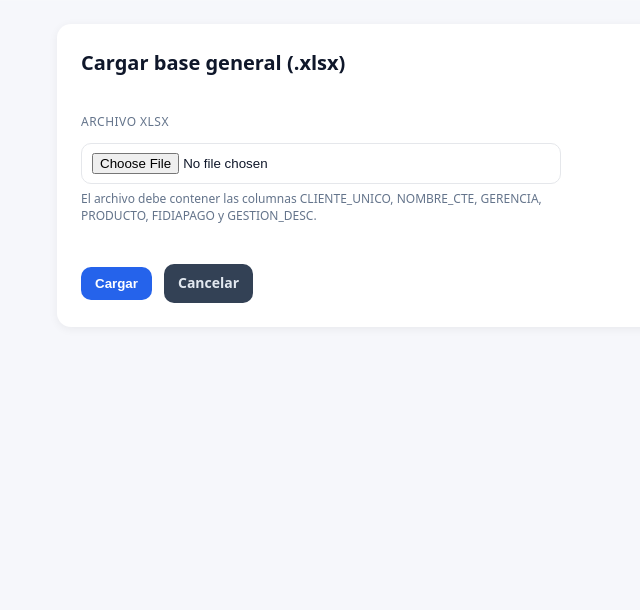
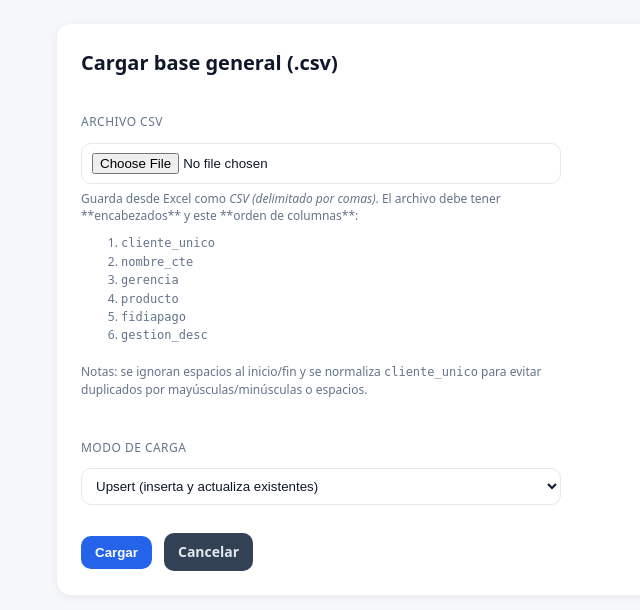
Before and after one commit to KingCAbraham/sistema-registros-web-v2, a Flask app: page /admin/base_general in a window 1280 px wide. Shown: the part 140-750 px from the top of the page, without its empty margins (49-689 px from the left). Run offline with Flask 3, Linux system fonts and the light colour scheme; the visitor is signed in with stand-in values (Sample User, id 1); parts of the project's set-up code (start-up, migrations or seed data) failed here and were passed over.

Commit message:
version para cargar y actualizar registros

```diff
--- a/blueprints/admin/routes.py
+++ b/blueprints/admin/routes.py
@@ -1,6 +1,8 @@
 # blueprints/admin/routes.py
 import io
 import csv
+import os
+import time
 
 from flask import (
     render_template,
@@ -10,16 +12,18 @@ from flask import (
     flash,
     session as _session,
     send_file,
+    current_app,
 )
 from werkzeug.security import generate_password_hash
-from werkzeug.utils import secure_filename
 
-from db import SessionLocal
+from sqlalchemy import text
+
+from db import SessionLocal, engine
 from models import BaseGeneral, TipoConvenio, BocaCobranza, Usuario, Registro
-from services.base_general_loader import load_base_general_xlsx
 
 # Usa el blueprint ya creado en __init__.py
 from . import admin_bp
+
 
 def require_admin():
     if _session.get("role") != "admin":
@@ -27,8 +31,8 @@ def require_admin():
         return False
     return True
 
+
 # --- EXPORTAR REGISTROS POR SEMANA (CSV) ---
-
 @admin_bp.get("/export/semana")
 def export_semana():
     if _session.get("role") != "admin":
@@ -77,34 +81,51 @@ def export_semana():
     # CSV en memoria (BOM + UTF-8 para Excel)
     sio = io.StringIO(newline="")
     w = csv.writer(sio, lineterminator="\n")
-    w.writerow([
-        "ID", "CLIENTE_UNICO", "NOMBRE_SNAP", "GERENCIA_SNAP", "PRODUCTO_SNAP",
-        "FIDIAPAGO_SNAP", "GESTION_DESC_SNAP", "FECHA_PROMESA", "TELEFONO",
-        "SEMANA", "PAGO_INICIAL", "PAGO_SEMANAL", "DURACION_SEMANAS", "NOTAS",
-        "CREADO_POR", "CREADO_EN",
-        "TIPO_CONVENIO", "BOCA_COBRANZA",
-    ])
+    w.writerow(
+        [
+            "ID",
+            "CLIENTE_UNICO",
+            "NOMBRE_SNAP",
+            "GERENCIA_SNAP",
+            "PRODUCTO_SNAP",
+            "FIDIAPAGO_SNAP",
+            "GESTION_DESC_SNAP",
+            "FECHA_PROMESA",
+            "TELEFONO",
+            "SEMANA",
+            "PAGO_INICIAL",
+            "PAGO_SEMANAL",
+            "DURACION_SEMANAS",
+            "NOTAS",
+            "CREADO_POR",
+            "CREADO_EN",
+            "TIPO_CONVENIO",
+            "BOCA_COBRANZA",
+        ]
+    )
     for r in rows:
-        w.writerow([
-            r.id or "",
-            r.cliente_unico or "",
-            r.nombre_cte_snap or "",
-            r.gerencia_snap or "",
-            r.producto_snap or "",
-            r.fidiapago_snap or "",
-            (r.gestion_desc_snap or "").replace("\r", " ").replace("\n", " "),
-            r.fecha_promesa or "",
-            r.telefono or "",
-            r.semana or "",
-            r.pago_inicial or "",
-            r.pago_semanal or "",
-            r.duracion_semanas or "",
-            (r.notas or "").replace("\r", " ").replace("\n", " "),
-            r.creado_por_username or "",
-            r.creado_en or "",
-            r.tipo_convenio_nombre or "",
-            r.boca_cobranza_nombre or "",
-        ])
+        w.writerow(
+            [
+                r.id or "",
+                r.cliente_unico or "",
+                r.nombre_cte_snap or "",
+                r.gerencia_snap or "",
+                r.producto_snap or "",
+                r.fidiapago_snap or "",
+                (r.gestion_desc_snap or "").replace("\r", " ").replace("\n", " "),
+                r.fecha_promesa or "",
+                r.telefono or "",
+                r.semana or "",
+                r.pago_inicial or "",
+                r.pago_semanal or "",
+                r.duracion_semanas or "",
+                (r.notas or "").replace("\r", " ").replace("\n", " "),
+                r.creado_por_username or "",
+                r.creado_en or "",
+                r.tipo_convenio_nombre or "",
+                r.boca_cobranza_nombre or "",
+            ]
+        )
 
     csv_bytes = ("\ufeff" + sio.getvalue()).encode("utf-8")
     filename = f"registros_semana_{semana}.csv"
@@ -112,8 +133,9 @@ def export_semana():
         io.BytesIO(csv_bytes),
         mimetype="text/csv",
         as_attachment=True,
-        download_name=filename,   # si usas Flask <2.0, cambia a attachment_filename=filename
+        download_name=filename,
     )
+
 
 # (opcional) una portada del admin para el link "Admin"
 @admin_bp.get("/")
@@ -122,6 +144,7 @@ def index():
         return redirect(url_for("auth.login"))
     return render_template("admin_index.html")  # crea un template simple si quieres
 
+
 # --------- Base General ----------
 @admin_bp.get("/base_general")
 def base_general():
@@ -129,28 +152,184 @@ def base_general():
         return redirect(url_for("auth.login"))
     return render_template("admin_base_general.html")
 
+
+# --------- Carga CSV → staging → UPSERT a destino ----------
 @admin_bp.post("/base_general")
 def base_general_upload():
+    """
+    Carga SOLO CSV. Inserta nuevos y actualiza existentes por UNIQUE(cliente_unico).
+    Requisitos previos en la BD (una sola vez):
+      - base_general: SOLO un índice UNIQUE(cliente_unico)
+      - base_general_tmp: SIN índices UNIQUE
+    """
     if not require_admin():
         return redirect(url_for("auth.login"))
 
-    file = request.files.get("archivo")
-    if not file or file.filename == "":
-        flash("Selecciona un archivo .xlsx", "warning")
+    f = request.files.get("archivo")
+    mode = (request.form.get("mode") or "upsert").lower()  # "upsert" | "insert"
+
+    if not f or f.filename == "":
+        flash("Selecciona un archivo .csv", "warning")
         return redirect(url_for("admin.base_general"))
 
-    filename = secure_filename(file.filename)
+    if not f.filename.lower().endswith(".csv"):
+        flash("Solo se admite CSV (más rápido que XLSX).", "warning")
+        return redirect(url_for("admin.base_general"))
+
+    # Guarda temporalmente para usar LOAD DATA LOCAL INFILE
+    t0 = time.time()
+    tmp_dir = os.path.join(current_app.instance_path, "uploads")
+    os.makedirs(tmp_dir, exist_ok=True)
+    tmp_path = os.path.join(tmp_dir, f"bg_{int(t0)}.csv")
+    f.save(tmp_path)
+
     try:
-        data = file.read()
-        stats = load_base_general_xlsx(io.BytesIO(data))
+        with engine.begin() as conn:
+            # 1) Limpia staging
+            conn.execute(text("TRUNCATE TABLE sistema_registros.base_general_tmp"))
+
+            # 2) Carga ultra-rápida a staging
+            #    Si tu CSV usa solo '\n', cambia LINES TERMINATED BY '\n'
+            conn.exec_driver_sql(
+                """
+                LOAD DATA LOCAL INFILE %s
+                INTO TABLE sistema_registros.base_general_tmp
+                CHARACTER SET utf8mb4
+                FIELDS TERMINATED BY ',' OPTIONALLY ENCLOSED BY '"'
+                LINES  TERMINATED BY '\r\n'
+                IGNORE 1 LINES
+                (@cliente_unico,@nombre_cte,@gerencia,@producto,@fidiapago,@gestion_desc)
+                SET
+                  cliente_unico = TRIM(@cliente_unico),
+                  nombre_cte    = NULLIF(TRIM(@nombre_cte),''),
+                  gerencia      = NULLIF(TRIM(@gerencia),''),
+                  producto      = NULLIF(TRIM(@producto),''),
+                  fidiapago     = NULLIF(TRIM(@fidiapago),''),
+                  gestion_desc  = NULLIF(TRIM(@gestion_desc),''),
+                  actualizado_en = NOW();
+                """,
+                (tmp_path,),
+            )
+
+            total_tmp = conn.execute(
+                text("SELECT COUNT(*) FROM sistema_registros.base_general_tmp")
+            ).scalar_one()
+
+            # 3) Conteos sobre vista deduplicada (CTE con window function)
+            #    Deduplicamos por UPPER(TRIM(cliente_unico)) quedándonos con la última fila (id DESC)
+            nuevos = conn.execute(
+                text(
+                    """
+                WITH dedup AS (
+                  SELECT s.*,
+                         ROW_NUMBER() OVER (
+                           PARTITION BY UPPER(TRIM(cliente_unico))
+                           ORDER BY id DESC
+                         ) rn
+                  FROM sistema_registros.base_general_tmp s
+                )
+                SELECT COUNT(*)
+                FROM dedup d
+                LEFT JOIN sistema_registros.base_general t
+                  ON UPPER(TRIM(t.cliente_unico)) = UPPER(TRIM(d.cliente_unico))
+                WHERE d.rn = 1
+                  AND t.cliente_unico IS NULL
+                """
+                )
+            ).scalar_one()
+
+            dedup = conn.execute(
+                text(
+                    """
+                WITH dedup AS (
+                  SELECT s.*,
+                         ROW_NUMBER() OVER (
+                           PARTITION BY UPPER(TRIM(cliente_unico))
+                           ORDER BY id DESC
+                         ) rn
+                  FROM sistema_registros.base_general_tmp s
+                )
+                SELECT COUNT(*) FROM dedup WHERE rn = 1
+                """
+                )
+            ).scalar_one()
+
+            # 4) UPSERT (o solo nuevos) normalizando cliente_unico al entrar
+            if mode == "insert":
+                conn.execute(
+                    text(
+                        """
+                    WITH dedup AS (
+                      SELECT s.*,
+                             ROW_NUMBER() OVER (
+                               PARTITION BY UPPER(TRIM(cliente_unico))
+                               ORDER BY id DESC
+                             ) rn
+                      FROM sistema_registros.base_general_tmp s
+                    )
+                    INSERT INTO sistema_registros.base_general
+                      (cliente_unico, nombre_cte, gerencia, producto, fidiapago, gestion_desc)
+                    SELECT UPPER(TRIM(d.cliente_unico)) AS cliente_unico,
+                           d.nombre_cte, d.gerencia, d.producto, d.fidiapago, d.gestion_desc
+                    FROM dedup d
+                    LEFT JOIN sistema_registros.base_general t
+                      ON UPPER(TRIM(t.cliente_unico)) = UPPER(TRIM(d.cliente_unico))
+                    WHERE d.rn = 1
+                      AND t.cliente_unico IS NULL
+                    """
+                    )
+                )
+                insertados = int(nuevos)
+                actualizados = 0
+            else:  # upsert
+                res = conn.execute(
+                    text(
+                        """
+                    WITH dedup AS (
+                      SELECT s.*,
+                             ROW_NUMBER() OVER (
+                               PARTITION BY UPPER(TRIM(cliente_unico))
+                               ORDER BY id DESC
+                             ) rn
+                      FROM sistema_registros.base_general_tmp s
+                    )
+                    INSERT INTO sistema_registros.base_general
+                      (cliente_unico, nombre_cte, gerencia, producto, fidiapago, gestion_desc)
+                    SELECT UPPER(TRIM(d.cliente_unico)) AS cliente_unico,
+                           d.nombre_cte, d.gerencia, d.producto, d.fidiapago, d.gestion_desc
+                    FROM dedup d
+                    WHERE d.rn = 1
+                    ON DUPLICATE KEY UPDATE
+                      nombre_cte = VALUES(nombre_cte),
+                      gerencia   = VALUES(gerencia),
+                      producto   = VALUES(producto),
+                      fidiapago  = VALUES(fidiapago),
+                      gestion_desc = VALUES(gestion_desc),
+                      actualizado_en = NOW()
+                    """
+                    )
+                )
+                # Aproximación de contadores: nuevos conocidos; "actualizados" = dedup - nuevos
+                insertados = int(nuevos)
+                actualizados = max(0, int(dedup) - insertados)
+
+        dt = time.time() - t0
         flash(
-            f"Base cargada. Insertados: {stats['inserted']} | Actualizados: {stats['updated']} | Omitidos: {stats['skipped']}",
+            f"CSV cargado: {total_tmp} filas (dedup: {dedup}). "
+            f"Nuevos insertados: {insertados} | Actualizados: {actualizados}. "
+            f"Tiempo: {dt:.1f}s",
             "success",
         )
     except Exception as e:
-        flash(f"Error al procesar: {e}", "danger")
+        flash(f"Error al procesar CSV: {e}", "danger")
+    finally:
+        try:
+            os.remove(tmp_path)
+        except Exception:
+            pass
 
     return redirect(url_for("admin.base_general"))
+
 
 # ---------- Catálogo: TipoConvenio ----------
 @admin_bp.get("/catalogo/tipos")
@@ -160,6 +339,7 @@ def catalogo_tipos():
     with SessionLocal() as db:
         tipos = db.query(TipoConvenio).order_by(TipoConvenio.nombre.asc()).all()
     return render_template("admin_catalogo_tipos.html", tipos=tipos)
+
 
 @admin_bp.post("/catalogo/tipos")
 def catalogo_tipos_save():
@@ -181,6 +361,7 @@ def catalogo_tipos_save():
     flash("Guardado", "success")
     return redirect(url_for("admin.catalogo_tipos"))
 
+
 # ---------- Catálogo: BocaCobranza ----------
 @admin_bp.get("/catalogo/bocas")
 def catalogo_bocas():
@@ -189,6 +370,7 @@ def catalogo_bocas():
     with SessionLocal() as db:
         bocas = db.query(BocaCobranza).order_by(BocaCobranza.nombre.asc()).all()
     return render_template("admin_catalogo_bocas.html", bocas=bocas)
+
 
 @admin_bp.post("/catalogo/bocas")
 def catalogo_bocas_save():
@@ -210,6 +392,7 @@ def catalogo_bocas_save():
     flash("Guardado", "success")
     return redirect(url_for("admin.catalogo_bocas"))
 
+
 # ---------- Usuarios ----------
 @admin_bp.get("/usuarios")
 def usuarios_list():
@@ -218,6 +401,7 @@ def usuarios_list():
     with SessionLocal() as db:
         users = db.query(Usuario).order_by(Usuario.username.asc()).all()
     return render_template("admin_usuarios.html", usuarios=users)
+
 
 @admin_bp.post("/usuarios")
 def usuarios_create():
--- a/db.py
+++ b/db.py
@@ -13,6 +13,10 @@ CA_PATH = os.getenv("DB_SSL_CA", DEFAULT_CA)
 # ----- Engine (MySQL/TiDB) -----
 # Nota: TiDB Serverless requiere TLS. Por eso pasamos connect_args["ssl"].
 # Ajusta el pool si necesitas menos conexiones simultáneas.
+
+def _with_local_infile(url: str) -> str:
+    return url + ("&" if "?" in url else "?") + "local_infile=1"
+
 engine = create_engine(
     Config.SQLALCHEMY_DATABASE_URI,
     pool_pre_ping=True,          # verifica conexiones antes de usarlas
@@ -27,6 +31,7 @@ engine = create_engine(
         "connect_timeout": 15,
         "read_timeout": 60,
         "write_timeout": 60,
+        "local_infile": 1,
     },
 )
 
--- a/templates/admin_base_general.html
+++ b/templates/admin_base_general.html
@@ -1,17 +1,53 @@
 {% extends "layout.html" %}
 {% block content %}
   <div class="card stack">
-    <h2>Cargar base general (.xlsx)</h2>
+    <h2>Cargar base general (.csv)</h2>
+
     <form action="{{ url_for('admin.base_general') }}" method="post" enctype="multipart/form-data" class="stack max-480">
       <div class="field">
-        <label for="archivo">Archivo XLSX</label>
-        <input id="archivo" type="file" name="archivo" accept=".xlsx" required>
-        <p class="help">El archivo debe contener las columnas CLIENTE_UNICO, NOMBRE_CTE, GERENCIA, PRODUCTO, FIDIAPAGO y GESTION_DESC.</p>
+        <label for="archivo">Archivo CSV</label>
+        <input id="archivo" type="file" name="archivo" accept=".csv" required>
+        <p class="help">
+          Guarda desde Excel como <em>CSV (delimitado por comas)</em>. El archivo debe tener
+          **encabezados** y este **orden de columnas**:
+        </p>
+        <ol class="help" style="margin-top:-8px">
+          <li><code>cliente_unico</code></li>
+          <li><code>nombre_cte</code></li>
+          <li><code>gerencia</code></li>
+          <li><code>producto</code></li>
+          <li><code>fidiapago</code></li>
+          <li><code>gestion_desc</code></li>
+        </ol>
+        <p class="help">
+          Notas: se ignoran espacios al inicio/fin y se normaliza <code>cliente_unico</code> para evitar duplicados
+          por mayúsculas/minúsculas o espacios.
+        </p>
       </div>
+
+      <div class="field">
+        <label for="mode">Modo de carga</label>
+        <select id="mode" name="mode">
+          <option value="upsert" selected>Upsert (inserta y actualiza existentes)</option>
+          <option value="insert">Solo nuevos (no actualiza existentes)</option>
+        </select>
+      </div>
+
       <div class="actions">
         <button type="submit">Cargar</button>
         <a class="btn secondary" href="{{ url_for('admin.index') }}">Cancelar</a>
       </div>
     </form>
+
+    {# Mensajes de resultado #}
+    {% with messages = get_flashed_messages(with_categories=true) %}
+      {% if messages %}
+        <div class="stack" style="margin-top:1rem">
+          {% for category, message in messages %}
+            <div class="alert {{ category }}">{{ message|safe }}</div>
+          {% endfor %}
+        </div>
+      {% endif %}
+    {% endwith %}
   </div>
 {% endblock %}
```
